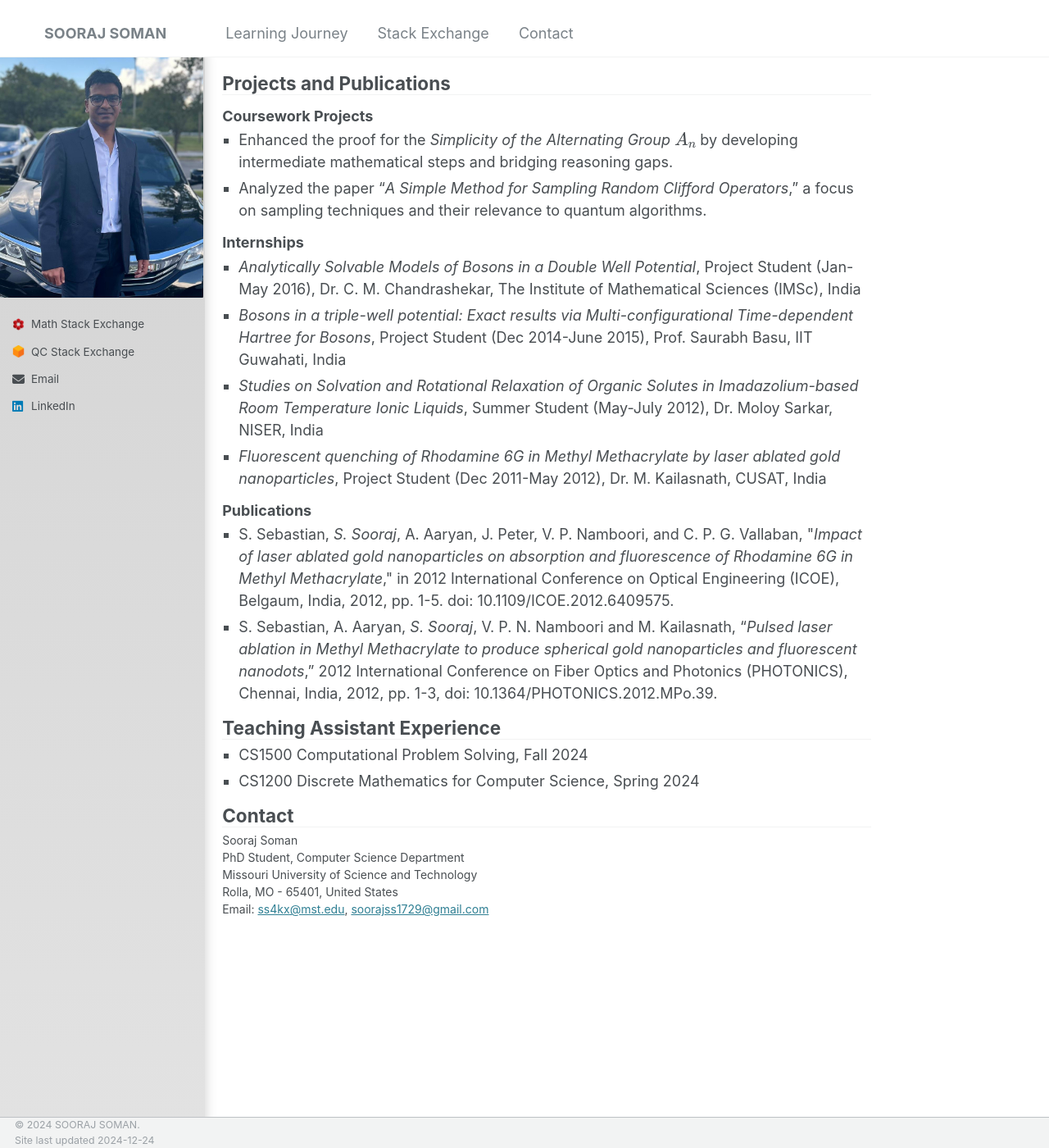
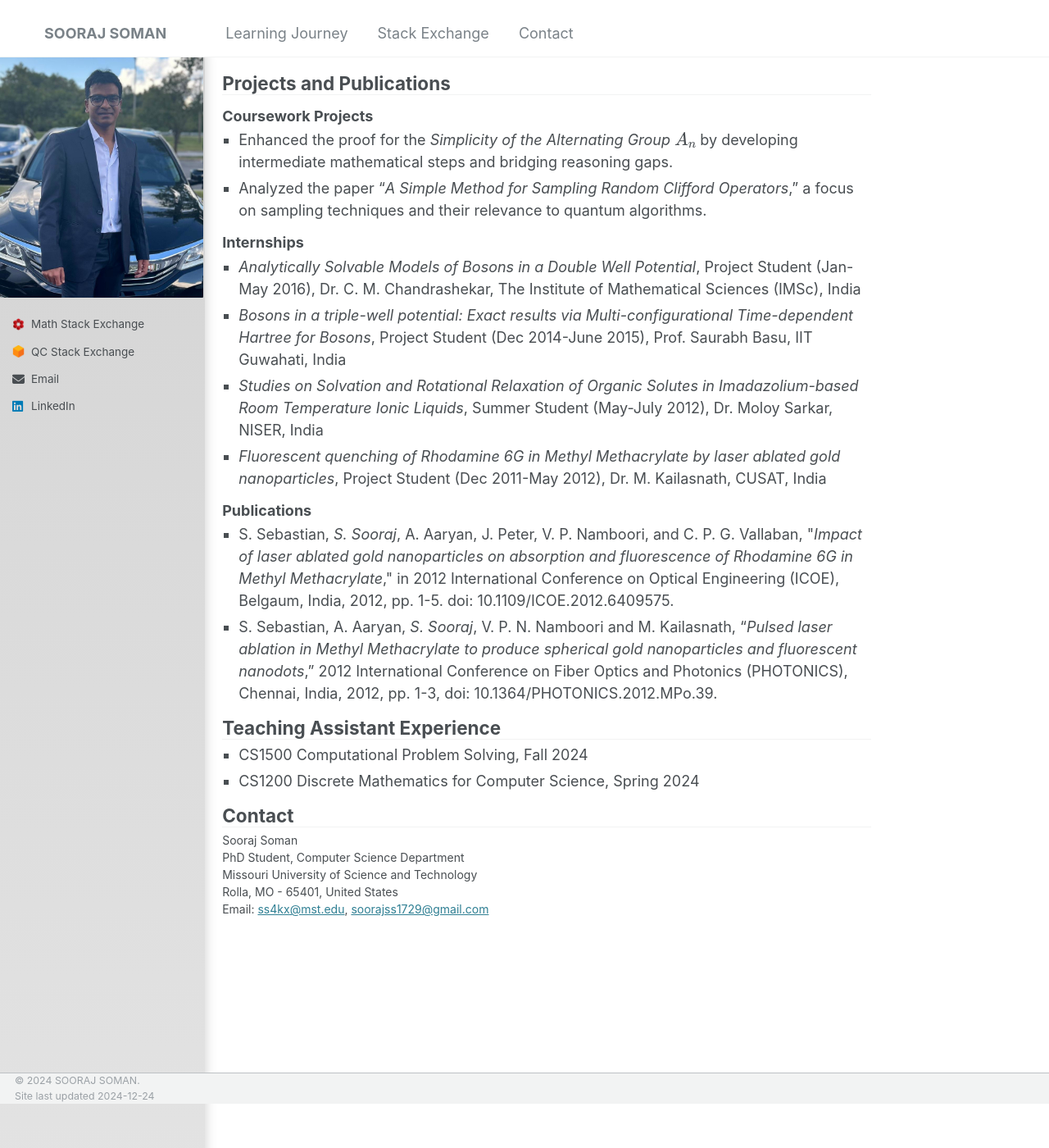
Before and after one commit to soorajss1729/soorajss1729.github.io, a Jekyll site: the page built from _pages/about.md, in a window 1280 px wide and 1400 px high, scrolled down 1879 px. Shown: the whole window at 82% size. Built offline with Jekyll 4.4.1, drawn with Linux system fonts in a browser that asks for light colours.

Commit message:
Update _footer.scss

```diff
--- a/_sass/_footer.scss
+++ b/_sass/_footer.scss
@@ -14,7 +14,7 @@
   bottom: 0em;
   height: auto;
   /* sticky footer fix end */
-  margin-top: 3em;
+  margin-top: 0em;
   color: mix(#fff, $gray, 25%);
   -webkit-animation: intro 0.3s both;
           animation: intro 0.3s both;
@@ -29,7 +29,7 @@
     margin-right: auto;
     margin-top: 0em;
     max-width: 100%;
-    padding: 0 1em 0em;
+    padding: 0 1em 0;
 
     @include breakpoint($x-large) {
       max-width: $x-large;
```
